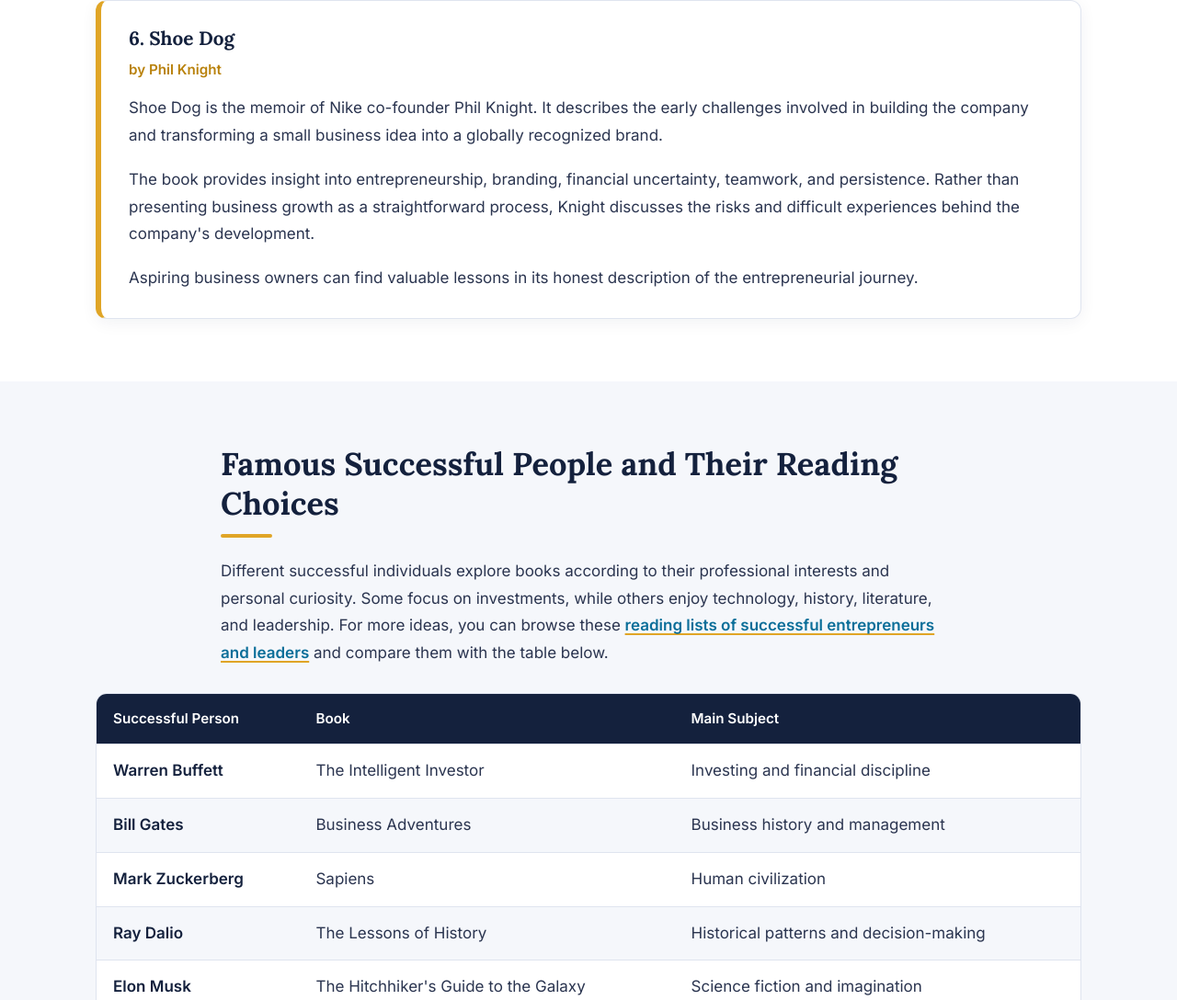
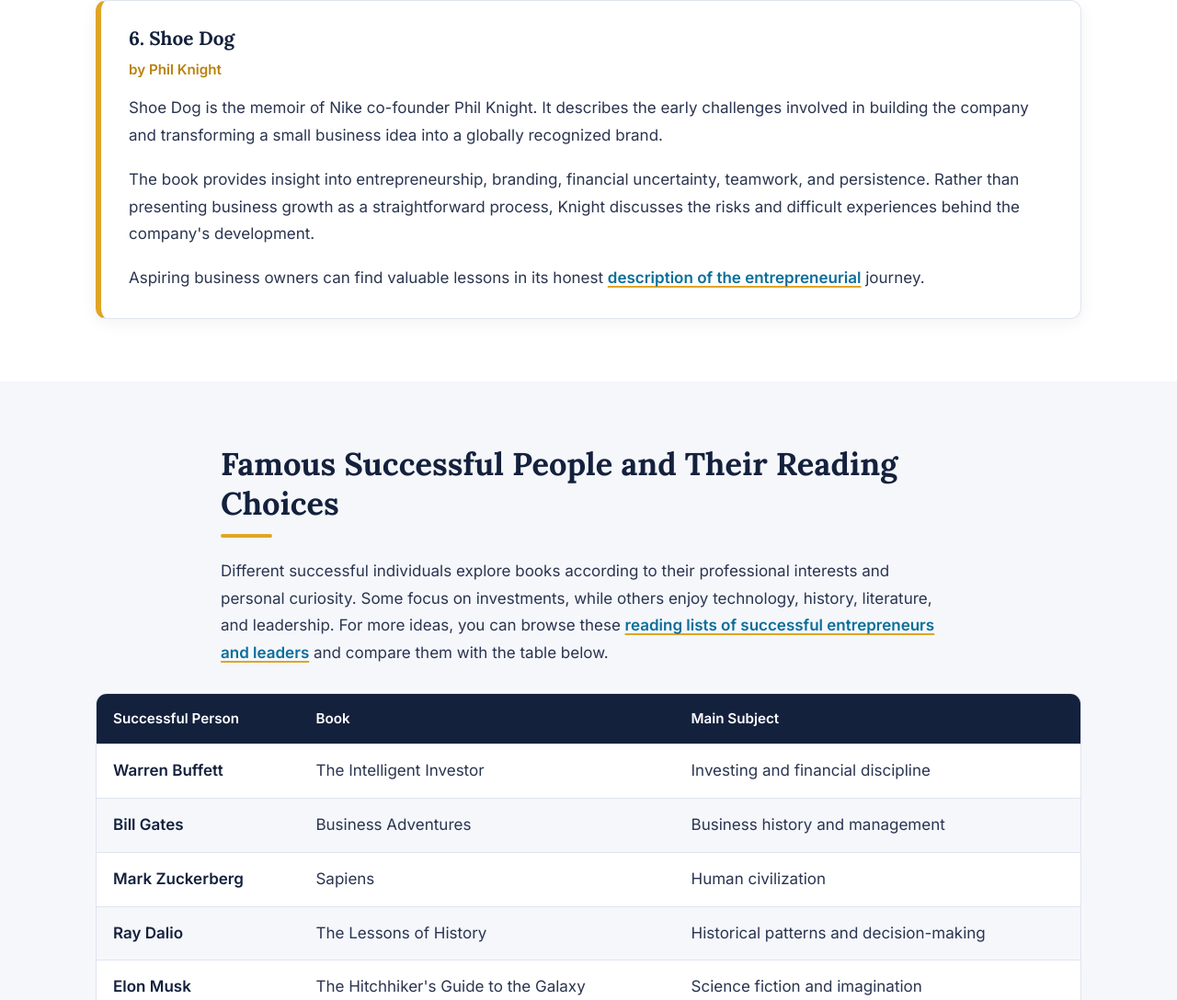
Before and after one commit to hsiga855-code/successfuled, a plain HTML site: page index.html in a window 1280 px wide. Shown: the part 4132-5220 px from the top of the page at 92% size. Drawn offline with Linux system fonts and the light colour scheme.

Commit message:
Update index.html

```diff
--- a/index.html
+++ b/index.html
@@ -3,6 +3,7 @@
 <head>
 <meta charset="utf-8">
 <meta name="viewport" content="width=device-width, initial-scale=1">
+  <meta name="google-site-verification" content="gBh3VptWrJuBgbelIB06vH273xZgTO9D2M_nTYnXoJ0" />
 <title>What Books Do Successful People Read to Achieve More?</title>
 <meta name="description" content="Discover what books successful people read, from The Intelligent Investor to Atomic Habits, and learn how to build a reading habit that supports growth.">
 <link rel="preconnect" href="https://fonts.googleapis.com">
@@ -180,7 +181,7 @@ footer p{max-width:420px;font-size:.95rem;margin:0}
         <p class="by">by Phil Knight</p>
         <p>Shoe Dog is the memoir of Nike co-founder Phil Knight. It describes the early challenges involved in building the company and transforming a small business idea into a globally recognized brand.</p>
         <p>The book provides insight into entrepreneurship, branding, financial uncertainty, teamwork, and persistence. Rather than presenting business growth as a straightforward process, Knight discusses the risks and difficult experiences behind the company's development.</p>
-        <p>Aspiring business owners can find valuable lessons in its honest description of the entrepreneurial journey.</p>
+        <p>Aspiring business owners can find valuable lessons in its honest <a href=https://music.amazon.com/podcasts/0a27016f-4f4a-419a-9c8d-eca492e6de9e/book-recommendations-from-famous-people>description of the entrepreneurial</a> journey.</p>
       </article>
     </div>
   </div>
```
